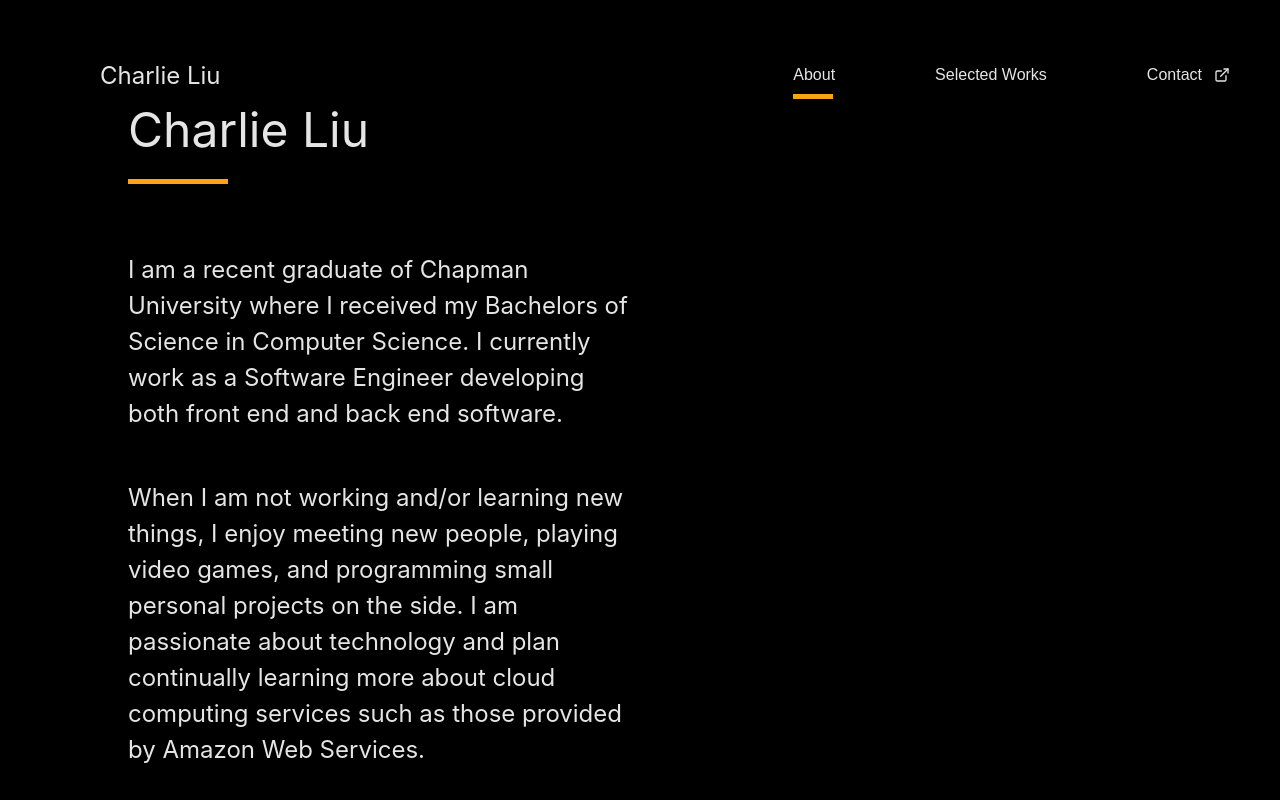
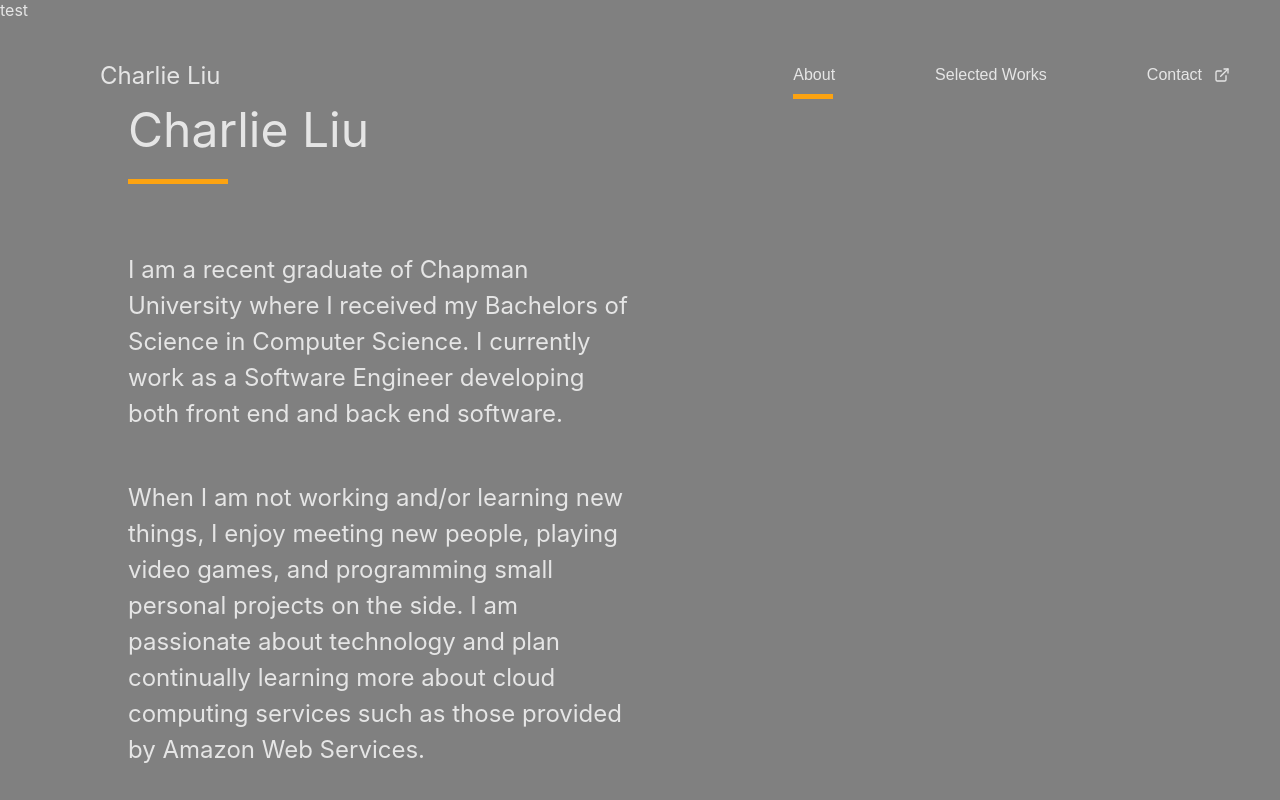
Before and after one commit to itscharlieliu/home-page, a React (Create React App) app: page / in a window 1280 px wide. Built offline with nearby package versions, Linux system fonts and the light colour scheme.

Commit message:
Create background component

```diff
--- a/src/App.tsx
+++ b/src/App.tsx
@@ -16,7 +16,6 @@ const AppContainer = styled.div`
     overflow: hidden;
 
     color: ${(props: ThemeProps<Theme>) => props.theme.text};
-    background: ${(props: ThemeProps<Theme>) => props.theme.background};
 `;
 
 const App = (): JSX.Element => {
--- /dev/null
+++ b/src/components/common/background.tsx
@@ -0,0 +1,20 @@
+import React from "react";
+import styled from "styled-components";
+
+const BackgroundContainer = styled.div`
+    position: absolute;
+    left: 0;
+    right: 0;
+    top: 0;
+    bottom: 0;
+
+    z-index: -1;
+
+    background: grey;
+`;
+
+const Background = (): JSX.Element => {
+    return <BackgroundContainer>test</BackgroundContainer>;
+};
+
+export default Background;
--- a/src/components/screens/AboutScreen.tsx
+++ b/src/components/screens/AboutScreen.tsx
@@ -4,6 +4,8 @@ import styled from "styled-components";
 import { Theme } from "../../defs/defaultTheme";
 import ScreenContainer from "../common/ScreenContainer";
 import SlidingContainer from "../common/SlidingContainer";
+import Background from "../common/background";
+import { HashRouter } from "react-router-dom";
 
 const AboutContainer = styled.div`
     display: flex;
@@ -37,6 +39,8 @@ const DescriptionBlock = styled(SlidingContainer)`
 const AboutScreen = (): JSX.Element => {
     return (
         <ScreenContainer>
+            <Background />
+
             <AboutContainer>
                 <SlidingContainer start={-50} duration={0.85} delay={0}>
                     <AboutTitle>Charlie Liu</AboutTitle>
--- a/src/components/screens/SelectedWorksScreen.tsx
+++ b/src/components/screens/SelectedWorksScreen.tsx
@@ -5,6 +5,7 @@ import { Theme } from "../../defs/defaultTheme";
 import PROJECT_DESCRIPTIONS from "../../defs/projectDescriptions";
 import ScreenContainer from "../common/ScreenContainer";
 import SlidingContainer from "../common/SlidingContainer";
+import Background from "../common/background";
 
 const BUTTON_UNDERLINE_WIDTH = 100;
 const BUTTON_SELECTED_UNDERLINE_WIDTH = 90;
@@ -102,6 +103,7 @@ const SelectedWorksScreen = (): JSX.Element => {
 
     return (
         <ScreenContainer>
+            <Background />
             <ButtonsContainer>
                 <SlidingContainer start={-50} duration={0.85} delay={0}>
                     <SelectedWorkButton
```
